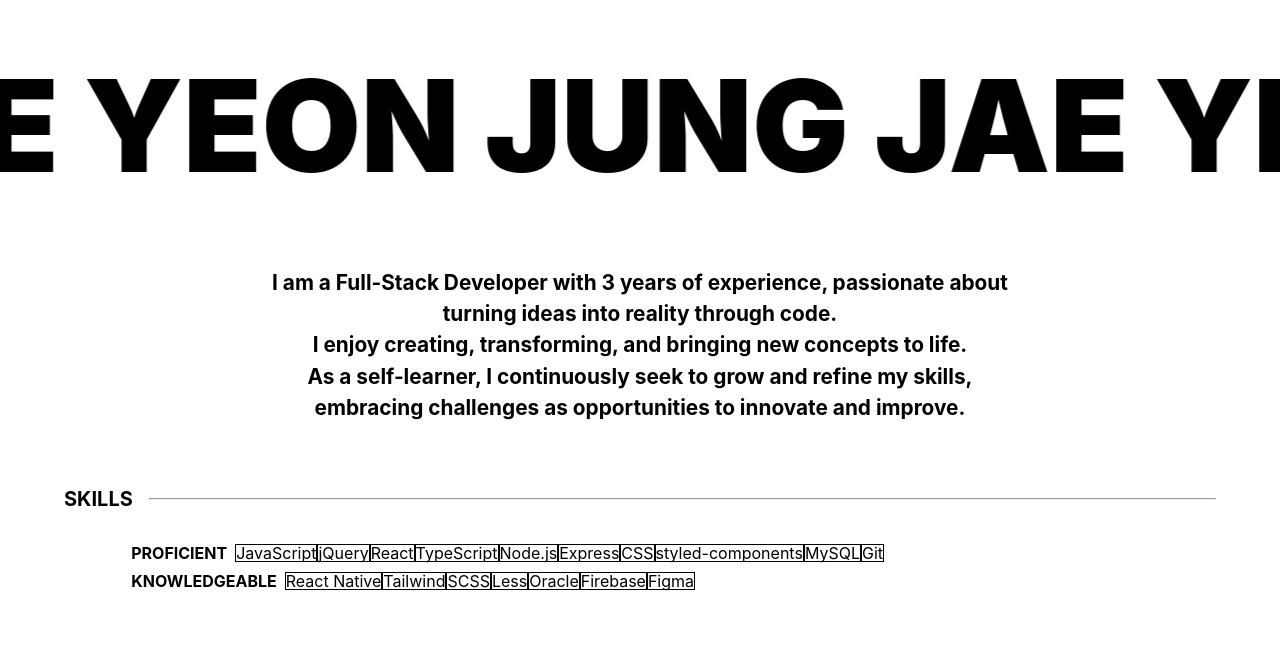
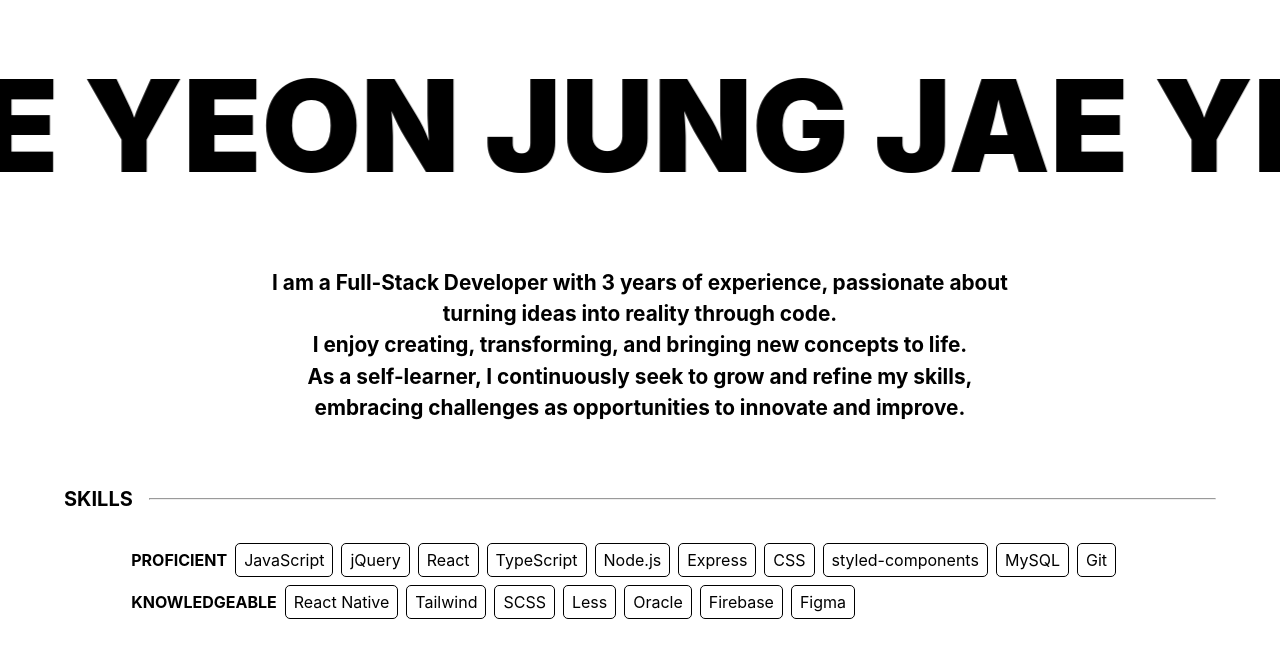
Before and after one commit to solbijae/jaeyeonjung, a React (Create React App) app: page / in a window 1280 px wide. Shown: the top 658 px of the page. Built offline with nearby package versions, Linux system fonts and the light colour scheme; a web font is replaced by a local one.

Commit message:
[style] fix TransparentText style

```diff
--- a/src/components/common/Text/Transparent/styles.ts
+++ b/src/components/common/Text/Transparent/styles.ts
@@ -1,5 +1,8 @@
 import styled from 'styled-components';
 
-export const Container = styled.p`
+export const Container = styled.div`
+  padding: ${({ theme }) => theme.padding.desktop_text_inner};
+  margin-right: ${({ theme }) => theme.margin.desktop_text_gap};
   border: 1px solid black;
+  border-radius: 5px;
 `;
```
Also changed, not shown: src/components/common/Text/Transparent/index.tsx (+2 -6 lines).
